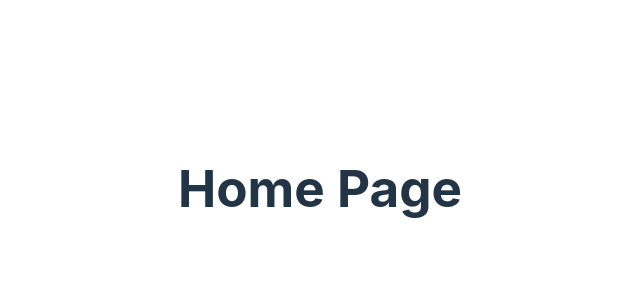
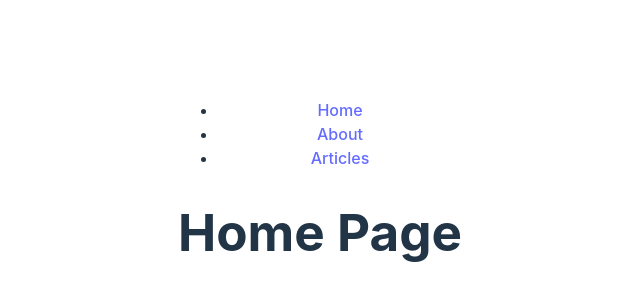
Before and after one commit to LahiruLiyanage/Archi-Words, a React (Vite) app in the folder front-end/: page / in a window 1280 px wide. Shown: the part 212-512 px from the top of the page, without its empty margins (320-960 px from the left). Built offline with nearby package versions, Linux system fonts and the light colour scheme.

Commit message:
Update Routes

```diff
--- /dev/null
+++ b/front-end/src/Layout.jsx
@@ -0,0 +1,11 @@
+import NavBar from "./NavBar.jsx";
+import { Outlet } from "react-router-dom";
+
+export default function Layout() {
+    return (
+        <>
+            <NavBar />
+            <Outlet />
+        </>
+    );
+}
```
Also changed, not shown: front-end/src/App.jsx (+17 -10 lines), front-end/src/NavBar.jsx (+4 -4 lines).
